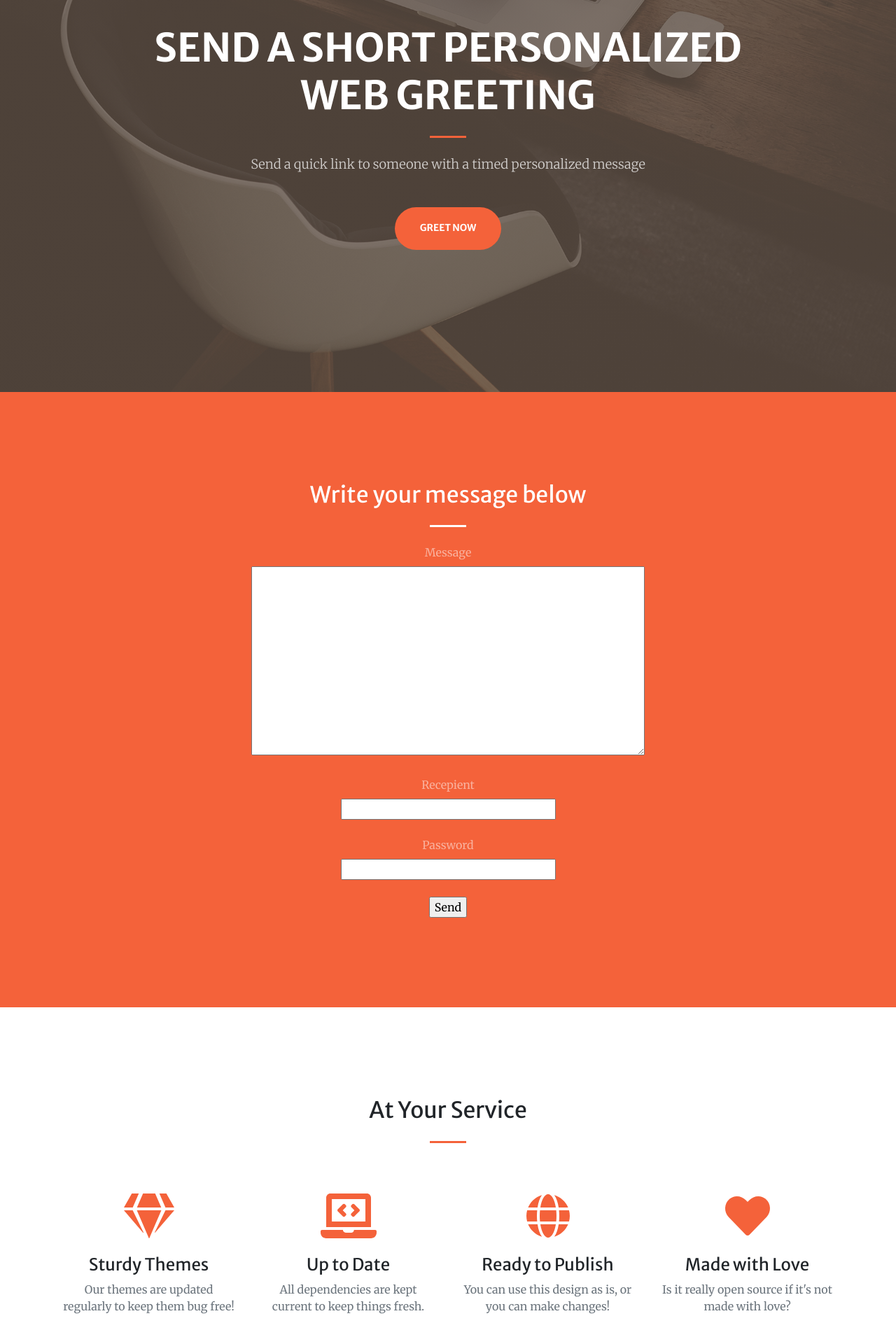
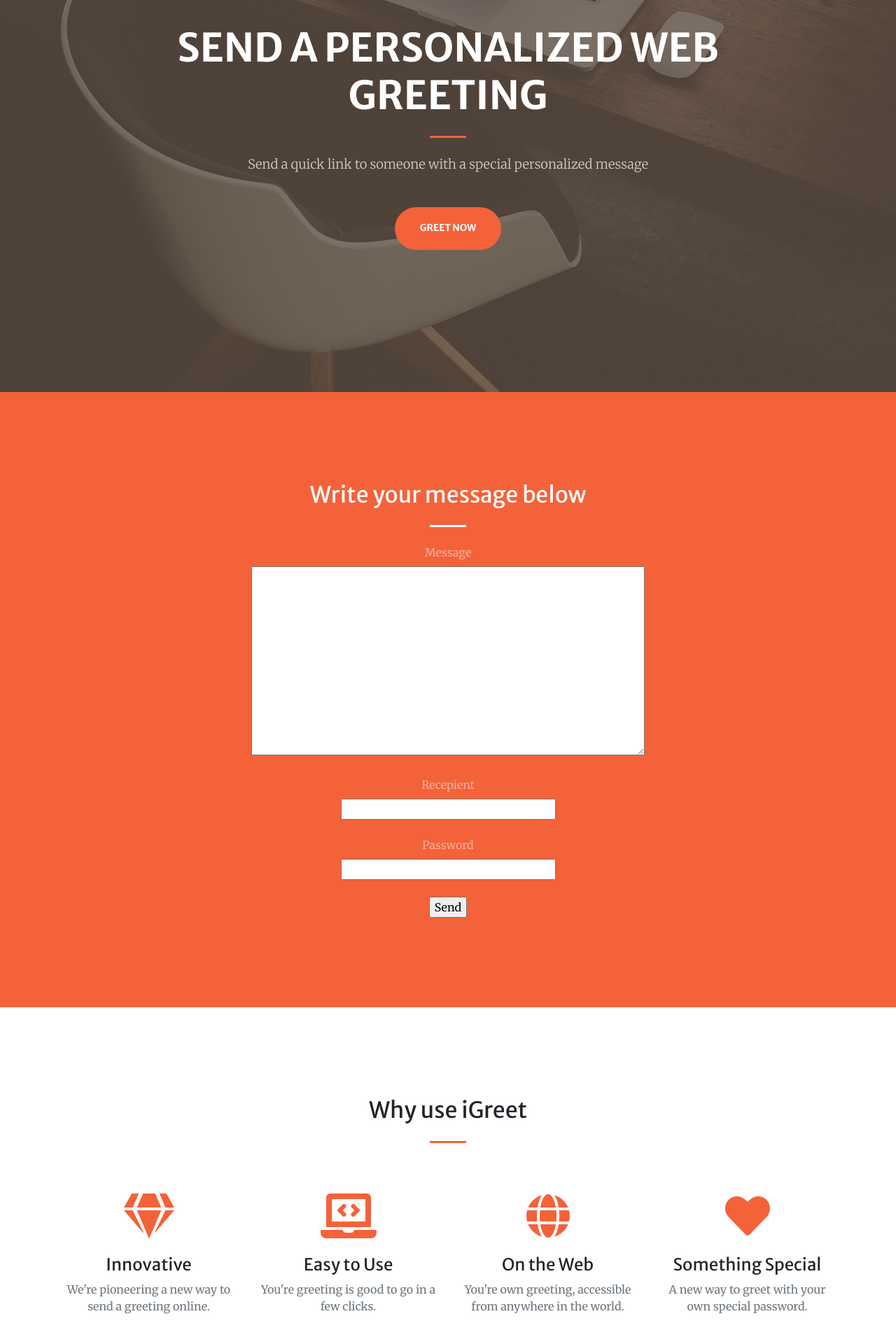
Before and after one commit to andrewnyu/igreet, a Flask app: page / in a window 1280 px wide. Shown: the part 240-2160 px from the top of the page at 70% size. Run offline with Flask 2, Linux system fonts and the light colour scheme; some libraries are stand-ins or nearby versions.

Commit message:
Home page UI fixes

```diff
--- a/app/templates/index.html
+++ b/app/templates/index.html
@@ -5,7 +5,7 @@
         <meta name="viewport" content="width=device-width, initial-scale=1, shrink-to-fit=no" />
         <meta name="description" content="" />
         <meta name="author" content="" />
-        <title>iGreet - Send a short personalized web greeting</title>
+        <title>iGreet - Send a personalized web greeting</title>
         <!-- Favicon-->
         <link rel="icon" type="image/x-icon" href="static/startbootstrap-creative-master/dist/assets/img/favicon.ico" />
         <!-- Font Awesome icons (free version)-->
@@ -38,11 +38,11 @@
             <div class="container h-100">
                 <div class="row h-100 align-items-center justify-content-center text-center">
                     <div class="col-lg-10 align-self-end">
-                        <h1 class="text-uppercase text-white font-weight-bold">Send a short personalized web greeting</h1>
+                        <h1 class="text-uppercase text-white font-weight-bold">Send a personalized web greeting</h1>
                         <hr class="divider my-4" />
                     </div>
                     <div class="col-lg-8 align-self-baseline">
-                        <p class="text-white-75 font-weight-light mb-5">Send a quick link to someone with a timed personalized message</p>
+                        <p class="text-white-75 font-weight-light mb-5">Send a quick link to someone with a special personalized message</p>
                         <a class="btn btn-primary btn-xl js-scroll-trigger" href="#about">Greet Now</a>
                     </div>
                 </div>
@@ -81,35 +81,35 @@
         <!-- Services (Marketing Material)-->
         <section class="page-section" id="services">
             <div class="container">
-                <h2 class="text-center mt-0">At Your Service</h2>
+                <h2 class="text-center mt-0">Why use iGreet</h2>
                 <hr class="divider my-4" />
                 <div class="row">
                     <div class="col-lg-3 col-md-6 text-center">
                         <div class="mt-5">
                             <i class="fas fa-4x fa-gem text-primary mb-4"></i>
-                            <h3 class="h4 mb-2">Sturdy Themes</h3>
-                            <p class="text-muted mb-0">Our themes are updated regularly to keep them bug free!</p>
+                            <h3 class="h4 mb-2">Innovative</h3>
+                            <p class="text-muted mb-0">We're pioneering a new way to send a greeting online.</p>
                         </div>
                     </div>
                     <div class="col-lg-3 col-md-6 text-center">
                         <div class="mt-5">
                             <i class="fas fa-4x fa-laptop-code text-primary mb-4"></i>
-                            <h3 class="h4 mb-2">Up to Date</h3>
-                            <p class="text-muted mb-0">All dependencies are kept current to keep things fresh.</p>
+                            <h3 class="h4 mb-2">Easy to Use</h3>
+                            <p class="text-muted mb-0">You're greeting is good to go in a few clicks.</p>
                         </div>
                     </div>
                     <div class="col-lg-3 col-md-6 text-center">
                         <div class="mt-5">
                             <i class="fas fa-4x fa-globe text-primary mb-4"></i>
-                            <h3 class="h4 mb-2">Ready to Publish</h3>
-                            <p class="text-muted mb-0">You can use this design as is, or you can make changes!</p>
+                            <h3 class="h4 mb-2">On the Web</h3>
+                            <p class="text-muted mb-0">You're own greeting, accessible from anywhere in the world.</p>
                         </div>
                     </div>
                     <div class="col-lg-3 col-md-6 text-center">
                         <div class="mt-5">
                             <i class="fas fa-4x fa-heart text-primary mb-4"></i>
-                            <h3 class="h4 mb-2">Made with Love</h3>
-                            <p class="text-muted mb-0">Is it really open source if it's not made with love?</p>
+                            <h3 class="h4 mb-2">Something Special</h3>
+                            <p class="text-muted mb-0">A new way to greet with your own special password.</p>
                         </div>
                     </div>
                 </div>
@@ -124,13 +124,10 @@
                         <h2 class="mt-0">Let's Get In Touch!</h2>
                         <hr class="divider my-4" />
                         <p class="text-muted mb-5">Let team know your thoughts and suggestions</p>
-                    </div>
-                </div>
-                <div class="row">
-                    <div class="col-lg-4 text-center">
+
                         <i class="fas fa-envelope fa-3x mb-3 text-muted"></i>
                         <!-- Make sure to change the email address in BOTH the anchor text and the link target below!-->
-                        <a class="d-block" href="incrementlabs@gmail.com">Increment Labs</a>
+                        <a class="d-block" href="mailto:incrementlabs@gmail.com">Increment Labs</a>
                     </div>
                 </div>
             </div>
```
